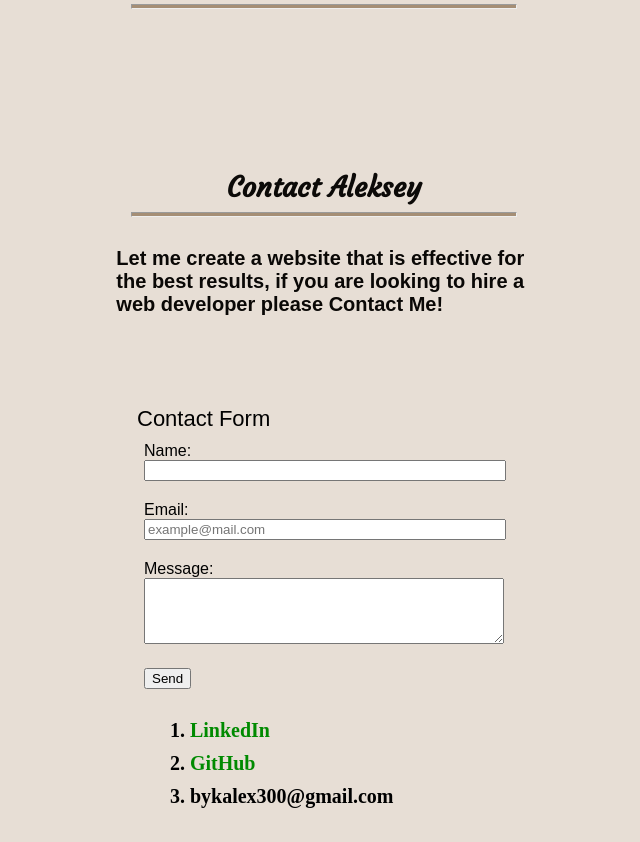
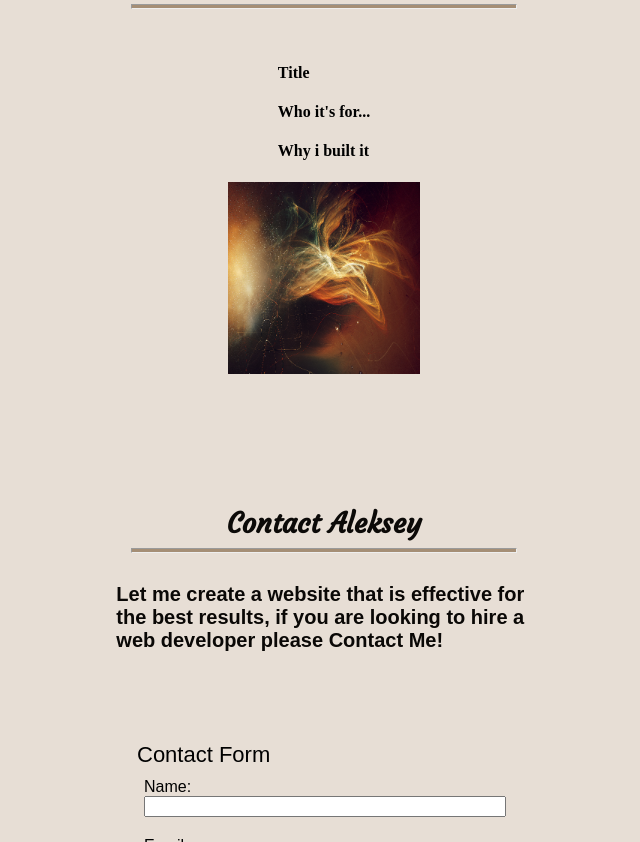
Before and after one commit to AlekWebDevv/Practice-WebSite, a plain HTML site: page index.html in a window 1280 px wide. Shown: the part 1898-2740 px from the top of the page, without its empty margins (316-956 px from the left). Drawn offline with Linux system fonts and the light colour scheme.

Commit message:
Update index.html

```diff
--- a/index.html
+++ b/index.html
@@ -71,6 +71,12 @@
         <hr class="hr-project">
         <div class="group">
           <div class="item">
+            <h4 class="title">Title</h4>
+            <h4>Who it's for...</h4>
+            <h4>Why i built it</h4>
+          </div>
+          <div class="item">
+            <img src="img/fav-icon.png" alt="Project screenshot" class="pi">
           </div>
         </div>
       </section>
```
